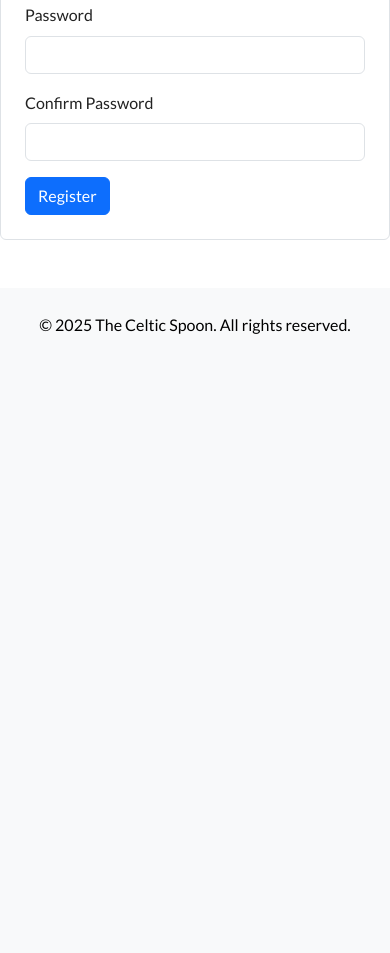
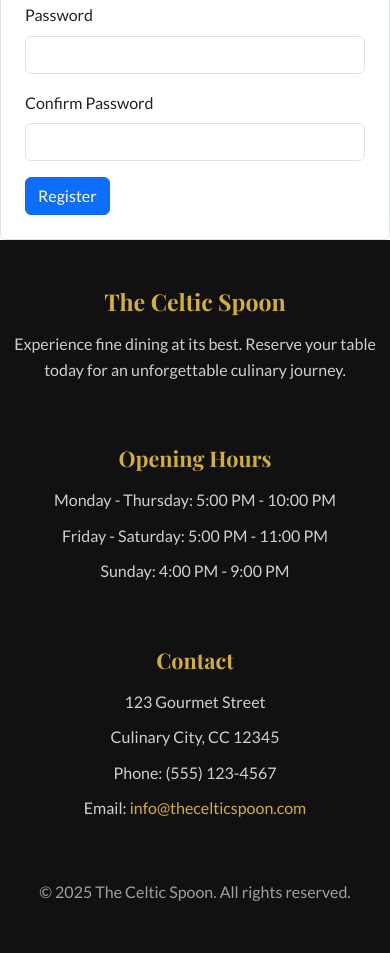
Before and after one commit to PDennise/the_celtic_spoon, a Django app: page /accounts/register/ in a window 390 px wide. Shown: the part 560-1513 px from the top of the page. Before the commit the page ends 894 px from the top, so only its background shows below. Run offline with Django 5.2, Linux system fonts and the light colour scheme.

Commit message:
feat: implement footer section with gold headings and responsive layout

```diff
--- a/static/assets/style.css
+++ b/static/assets/style.css
@@ -331,3 +331,43 @@ h5, h2 {
 #dine-with-us span {
     color: #fff;
 }
+
+/* =============================== */
+/* FOOTER */
+/* =============================== */
+
+#footer {
+    background-color: #111;        /* Dark luxury */
+    color: #fff;                   /* Default text white */
+    font-family: 'Lato', sans-serif;
+    line-height: 1.6;
+}
+
+#footer h3, #footer h4 {
+    font-family: 'Playfair Display', serif;
+    font-weight: 700;
+    margin-bottom: 15px;
+    color: #D4AF37;               /* Gold headings */
+}
+
+#footer p {
+    margin-bottom: 10px;
+    color: rgba(255,255,255,0.8); /* Slightly muted for elegance */
+}
+
+#footer a {
+    color: #D4AF37;
+    text-decoration: none;
+}
+
+#footer a:hover {
+    text-decoration: underline;
+}
+
+/* Responsive adjustments */
+@media (max-width: 768px) {
+    #footer .container {
+        flex-direction: column;
+        gap: 30px;
+    }
+}
--- a/templates/base.html
+++ b/templates/base.html
@@ -136,9 +136,35 @@
     <script src="https://cdn.jsdelivr.net/npm/bootstrap@5.3.0/dist/js/bootstrap.bundle.min.js"></script>
 
     <!-- Footer -->
-    <footer class="bg-light text-black py-4 mt-5">
-        <div class="container text-center">
-            <p>&copy; 2025 The Celtic Spoon. All rights reserved.</p>
+    <footer id="footer" class="py-5">
+        <div class="container d-flex flex-wrap justify-content-center text-white">
+
+            <!-- Brand & Description -->
+            <div class="footer-col mb-4 text-center" style="flex:1; min-width:250px;">
+                <h3>The Celtic Spoon</h3>
+                <p>Experience fine dining at its best. Reserve your table today for an unforgettable culinary journey.
+                </p>
+            </div>
+
+            <!-- Opening Hours -->
+            <div class="footer-col mb-4 text-center" style="flex:1; min-width:200px;">
+                <h4>Opening Hours</h4>
+                <p>Monday - Thursday: 5:00 PM - 10:00 PM</p>
+                <p>Friday - Saturday: 5:00 PM - 11:00 PM</p>
+                <p>Sunday: 4:00 PM - 9:00 PM</p>
+            </div>
+
+            <!-- Contact -->
+            <div class="footer-col mb-4 text-center" style="flex:1; min-width:250px;">
+                <h4>Contact</h4>
+                <p>123 Gourmet Street</p>
+                <p>Culinary City, CC 12345</p>
+                <p>Phone: (555) 123-4567</p>
+                <p>Email: <a href="mailto:info@thecelticspoon.com">info@thecelticspoon.com</a></p>
+            </div>
+        </div>
+        <div class="text-center mt-4" style="color: rgba(255,255,255,0.6);">
+            © 2025 The Celtic Spoon. All rights reserved.
         </div>
     </footer>
 
```
